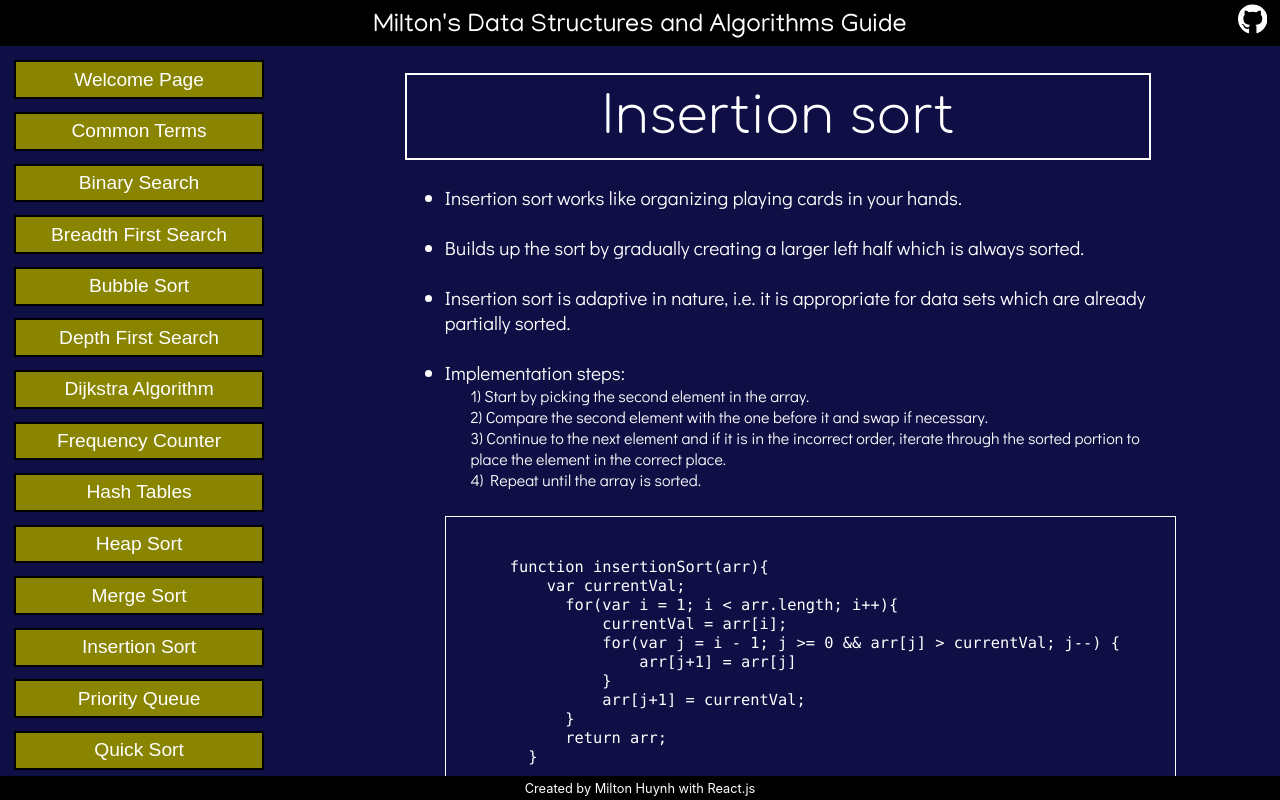
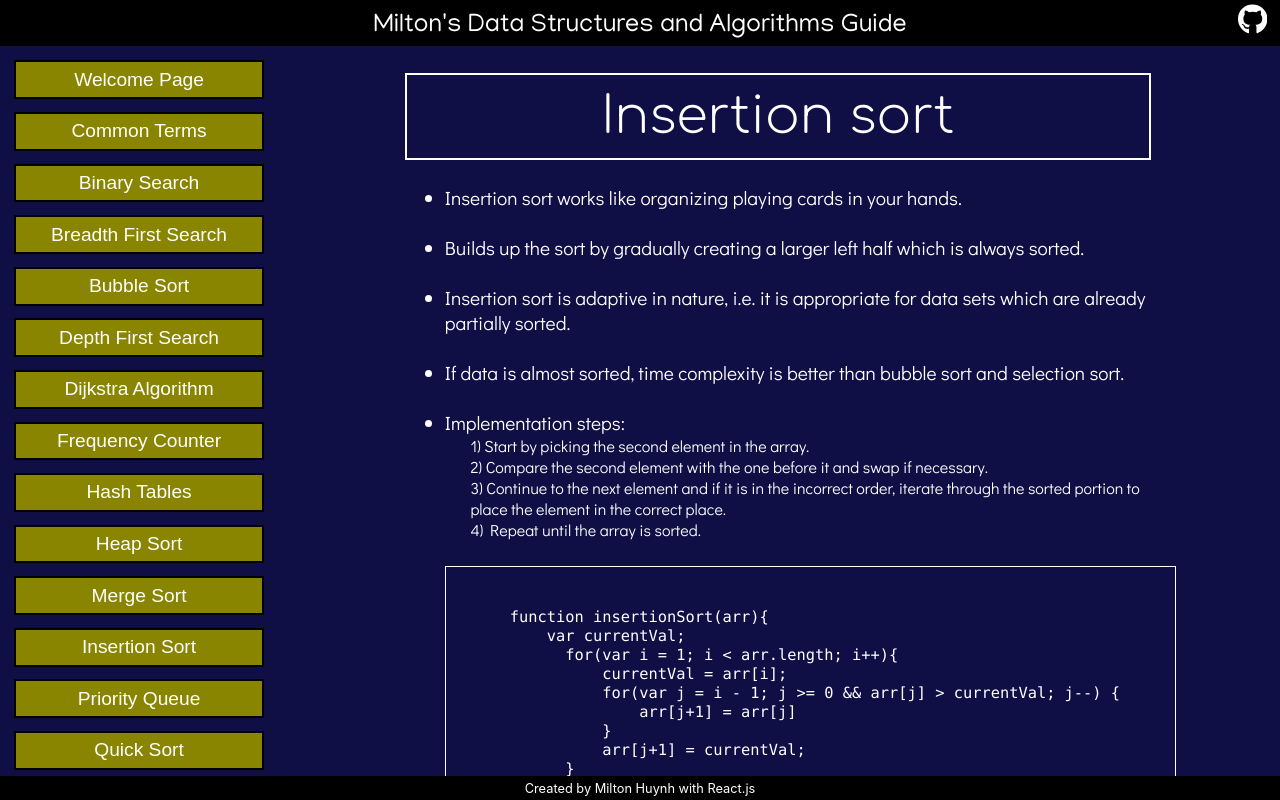
Before and after one commit to miltonhuynh/DSA-guide, a React (Create React App) app in the folder app/: page /DSA-guide/InsertionSort in a window 1280 px wide. Built offline with nearby package versions, Linux system fonts and the light colour scheme; a web font is replaced by a local one.

Commit message:
Added bullet point for insertion sort

```diff
--- a/app/src/Concepts/InsertionSort.js
+++ b/app/src/Concepts/InsertionSort.js
@@ -24,6 +24,7 @@ export default function InsertionSort() {
             <li><div>Insertion sort works like organizing playing cards in your hands.</div></li><br/>
             <li><div>Builds up the sort by gradually creating a larger left half which is always sorted.</div></li><br/>
             <li><div>Insertion sort is adaptive in nature, i.e. it is appropriate for data sets which are already partially sorted.</div></li><br/>
+            <li><div>If data is almost sorted, time complexity is better than bubble sort and selection sort.</div></li><br/>
             <li><div>Implementation steps:</div></li>
             <div class="indent font-sm">
               <div>1) Start by picking the second element in the array.</div>
```
